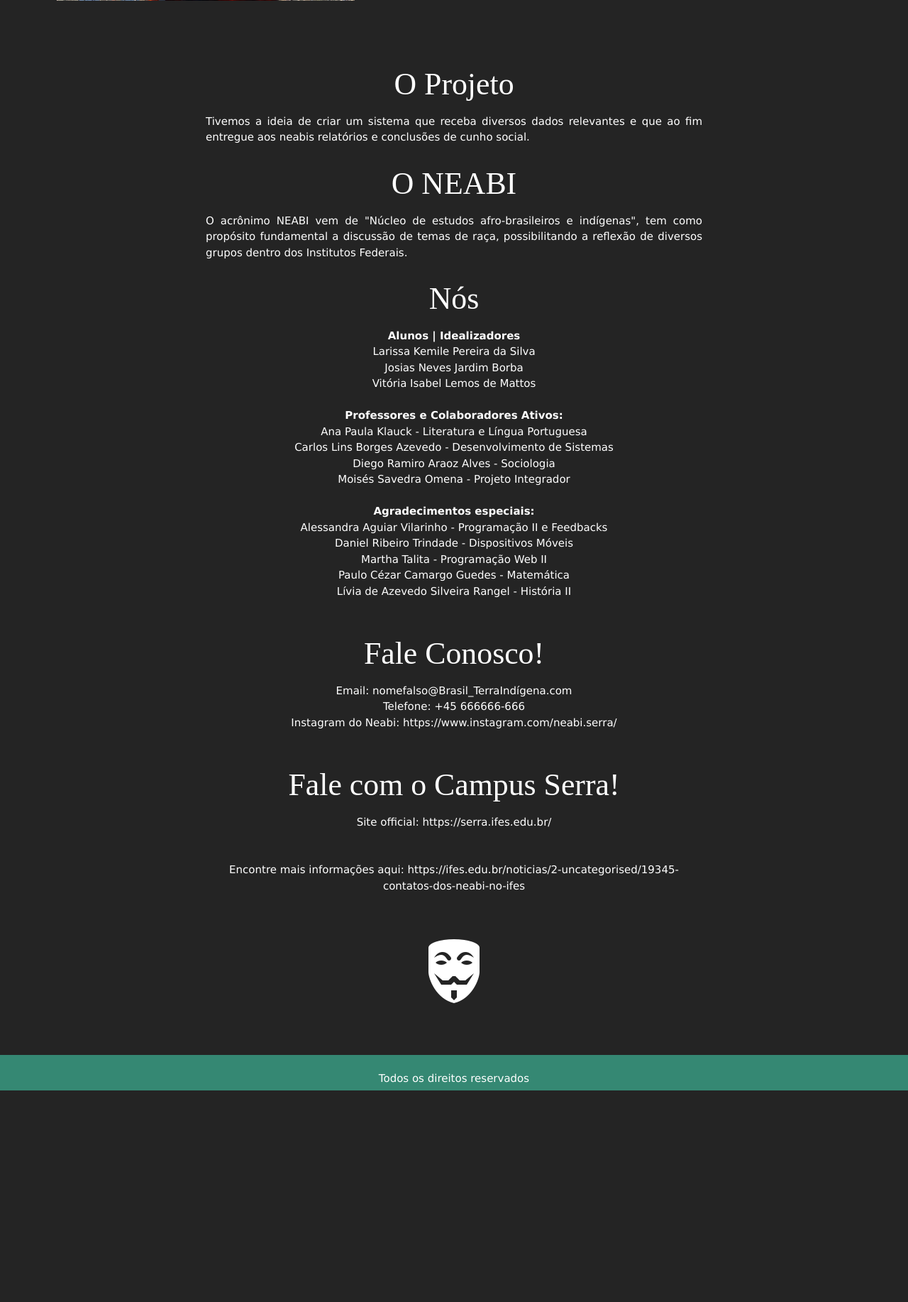
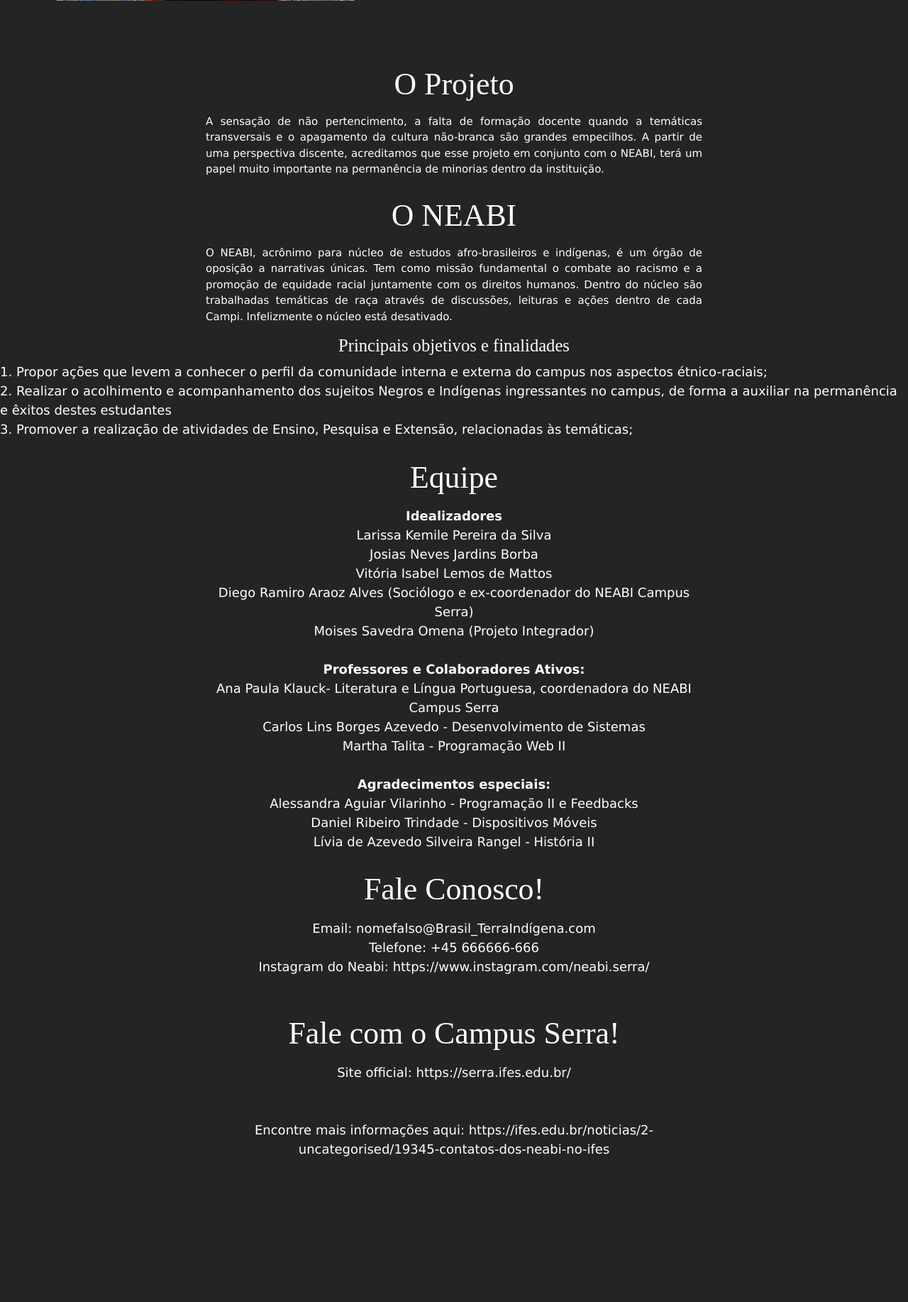
Before and after one commit to JosiasNJB/Sigae-Yby, a PHP site: page / in a window 1280 px wide. Shown: the part 1529-3363 px from the top of the page at 71% size. Before the commit the page ends 3065 px from the top, so only its background shows below. Run offline with PHP 8.4, Linux system fonts and the light colour scheme; some libraries are stand-ins or nearby versions.

Commit message:
index e imagem

```diff
--- a/site_JLV/index.php
+++ b/site_JLV/index.php
@@ -83,50 +83,56 @@
 
 		<br>
 
-		<section>
+
 			<h3>O Projeto</h3>
-			<p>Tivemos a ideia de criar um sistema que receba diversos dados relevantes e que ao fim entregue
-				aos neabis relatórios e conclusões de cunho social.
+			<p>A sensação de não pertencimento, a falta de formação docente quando a temáticas transversais e o apagamento da cultura não-branca são grandes empecilhos.
+				A partir de uma perspectiva discente, acreditamos que esse projeto em conjunto com o NEABI, terá um papel muito importante na permanência de minorias dentro da instituição.
 			</p>
 
-			<h3>O NEABI</h3>
+
+
+		<h3>O NEABI</h3>
 			<p>
-				O acrônimo NEABI vem de "Núcleo de estudos afro-brasileiros e indígenas",
-				tem como propósito fundamental a discussão de temas de raça, possibilitando a reflexão de diversos grupos dentro dos
-				Institutos Federais.
+			O NEABI, acrônimo para núcleo de estudos afro-brasileiros e indígenas, é um órgão de oposição a narrativas únicas.
+			Tem como missão fundamental o combate ao racismo e a promoção de equidade racial juntamente com os direitos humanos.
+			Dentro do núcleo são trabalhadas temáticas de raça através de discussões, leituras e ações dentro de cada Campi. Infelizmente o núcleo está desativado.
 			</p>
 
-		</section>
 
-		<h3>Nós</h3>
+
+			<h5>Principais objetivos e finalidades</h5>
+			<ul>
+				<li>1. Propor ações que levem a conhecer o perfil da comunidade interna e externa do campus nos aspectos étnico-raciais;<li>
+				<li>2. Realizar o acolhimento e acompanhamento dos sujeitos Negros e Indígenas ingressantes no campus, de forma a auxiliar na permanência e êxitos destes estudantes<li>
+				<li>3. Promover a realização de atividades de Ensino, Pesquisa e Extensão, relacionadas às temáticas;<li>
+			<ul>
+
+
+		<h3>Equipe</h3>
 
 		<p class="centerp">
 
-			<b>Alunos | Idealizadores</b><br>
+			<b>Idealizadores</b><br>
 
 			Larissa Kemile Pereira da Silva <br>
-			Josias Neves Jardim Borba <br>
+			Josias Neves Jardins Borba <br>
 			Vitória Isabel Lemos de Mattos <br>
+			Diego Ramiro Araoz Alves (Sociólogo e ex-coordenador do NEABI Campus Serra) <br>
+			Moises Savedra Omena (Projeto Integrador) <br>
 			<br>
 
 			<b>Professores e Colaboradores Ativos:</b><br>
 
-			Ana Paula Klauck - Literatura e Língua Portuguesa<br>
-			Carlos Lins Borges Azevedo - Desenvolvimento de Sistemas<br>
-			Diego Ramiro Araoz Alves - Sociologia<br>
-			Moisés Savedra Omena - Projeto Integrador<br>
-
+			Ana Paula Klauck-  Literatura e Língua Portuguesa, coordenadora do NEABI Campus Serra <br>
+			Carlos Lins Borges Azevedo - Desenvolvimento de Sistemas <br>
+			Martha Talita - Programação Web II <br>
 			<br>
 
 			<b>Agradecimentos especiais:</b><br>
 
-			Alessandra Aguiar Vilarinho - Programação II e Feedbacks<br>
-			Daniel Ribeiro Trindade - Dispositivos Móveis<br>
-			Martha Talita - Programação Web II<br>
-			Paulo Cézar Camargo Guedes - Matemática<br>
-			Lívia de Azevedo Silveira Rangel - História II<br>
-
-			<br>
+			Alessandra Aguiar Vilarinho - Programação II e Feedbacks <br>
+			Daniel Ribeiro Trindade - Dispositivos Móveis <br>
+			Lívia de Azevedo Silveira Rangel - História II <br>
 		</p>
 
 		<p>
@@ -156,13 +162,11 @@
 				<br>
 				<br>
 
-		<figure>
-			<div class="container">
-				<a href="#"><img class="anonGrey" src="img/anonGrey.png" alt="anon"></a>
-			</div>
-		</figure>
-
-
+			<figure>
+				<div class="container">
+					<a href="#"><img class="africa" src="img/africa.png" alt="africa"></a>
+				</div>
+			</figure>
 
 
 		<!-- js materialize para funcionamento do carousel -->
```
Also changed, not shown: site_JLV/img/africa.png (added).
